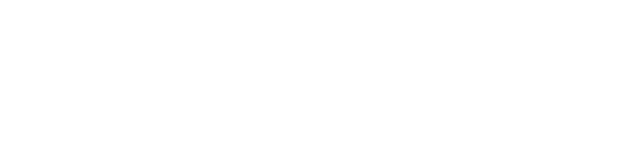
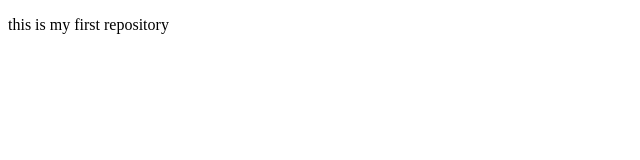
Before and after one commit to mozammelhoq1/my-first-repo, a plain HTML site: page index.html in a window 1280 px wide. Shown: the whole page, without its empty margins (0-640 px from the left). Drawn offline with Linux system fonts and the light colour scheme.

Commit message:
added text

```diff
--- a/index.html
+++ b/index.html
@@ -7,6 +7,6 @@
     <title>My first repo</title>
 </head>
 <body>
-
+    <p>this is my first repository</p>
 </body>
 </html>
```
